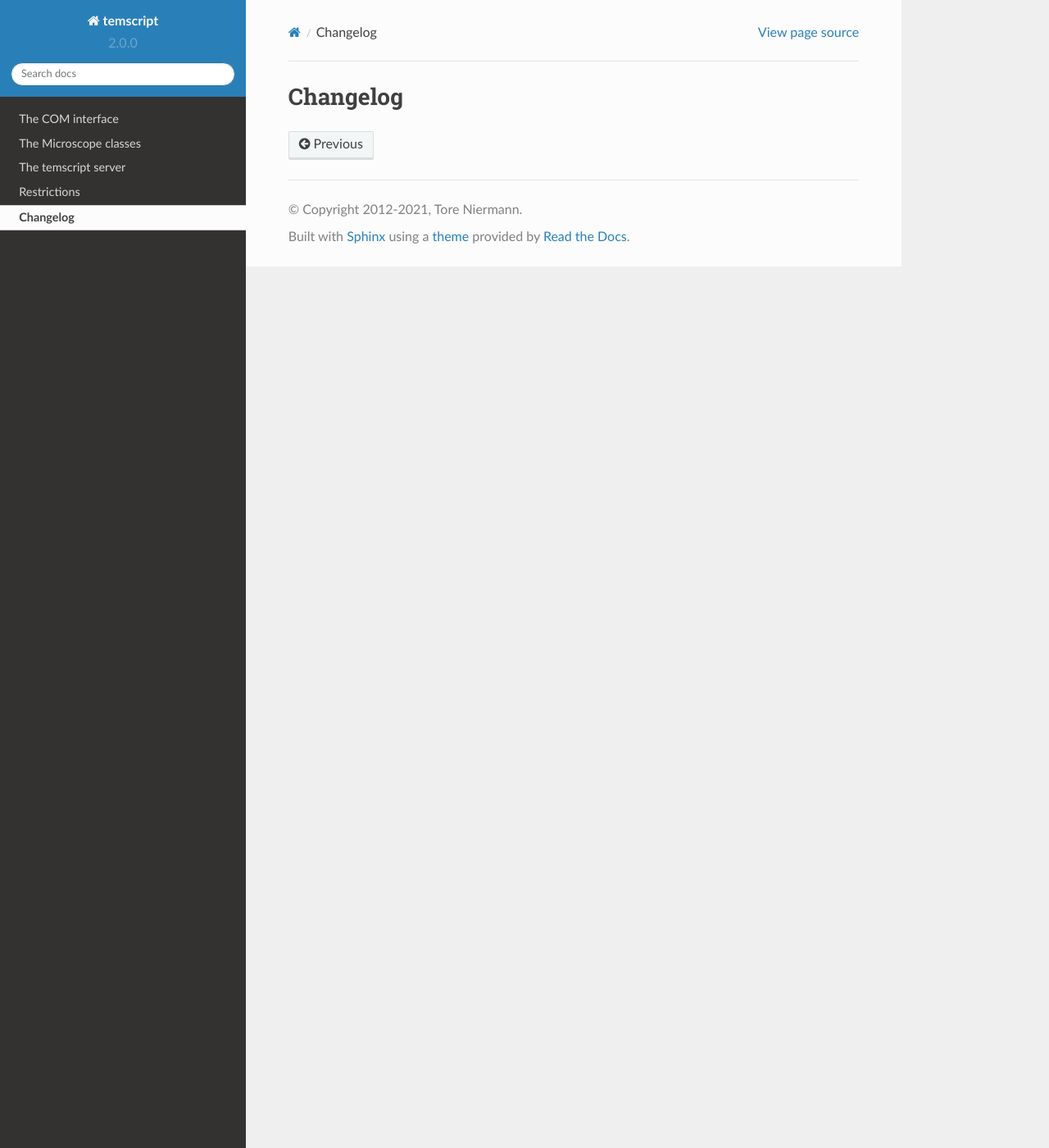
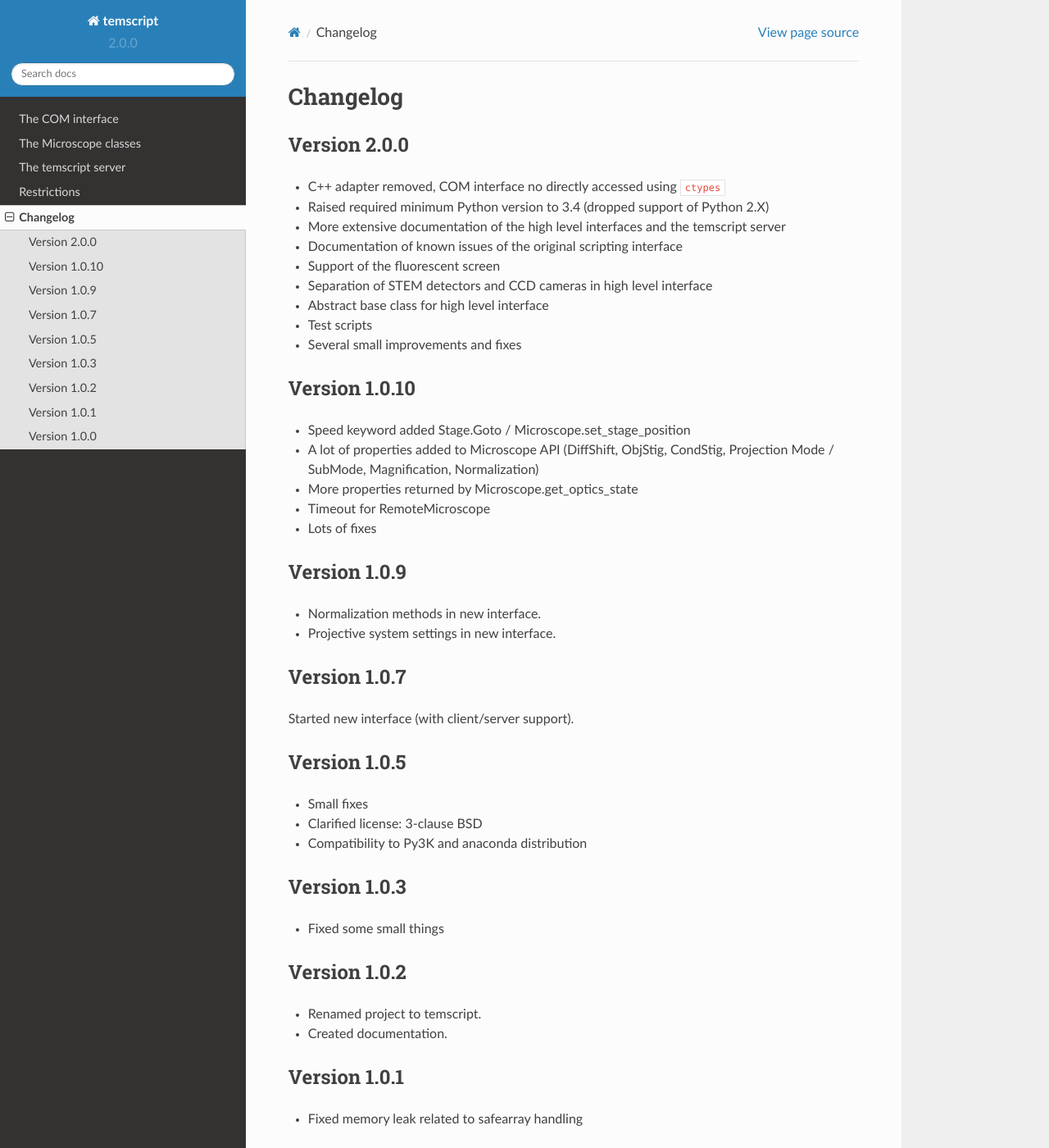
Before and after one commit to niermann/temscript, a Sphinx documentation site: the page built from docs/changelog.rst, in a window 1280 px wide and 1400 px high. Shown: the whole window at 82% size. Built offline with Sphinx 7.4.7 and the Read the Docs theme 2.0.0, drawn with Linux system fonts in a browser that asks for light colours; some of the changed text lies outside the part shown.

Commit message:
Updated documentation and packaging

```diff
--- a/docs/changelog.rst
+++ b/docs/changelog.rst
@@ -1,2 +1,63 @@
 Changelog
 =========
+
+Version 2.0.0
+^^^^^^^^^^^^^
+
+* C++ adapter removed, COM interface no directly accessed using ``ctypes``
+* Raised required minimum Python version to 3.4 (dropped support of Python 2.X)
+* More extensive documentation of the high level interfaces and the temscript server
+* Documentation of known issues of the original scripting interface
+* Support of the fluorescent screen
+* Separation of STEM detectors and CCD cameras in high level interface
+* Abstract base class for high level interface
+* Test scripts
+* Several small improvements and fixes
+
+Version 1.0.10
+^^^^^^^^^^^^^^
+
+* Speed keyword added Stage.Goto / Microscope.set_stage_position
+* A lot of properties added to Microscope API (DiffShift, ObjStig, CondStig, Projection Mode / SubMode, Magnification, Normalization)
+* More properties returned by Microscope.get_optics_state
+* Timeout for RemoteMicroscope
+* Lots of fixes
+
+Version 1.0.9
+^^^^^^^^^^^^^
+
+* Normalization methods in new interface.
+* Projective system settings in new interface.
+
+Version 1.0.7
+^^^^^^^^^^^^^
+
+Started new interface (with client/server support).
+
+Version 1.0.5
+^^^^^^^^^^^^^
+
+* Small fixes
+* Clarified license: 3-clause BSD
+* Compatibility to Py3K and anaconda distribution
+
+Version 1.0.3
+^^^^^^^^^^^^^
+
+* Fixed some small things
+
+Version 1.0.2
+^^^^^^^^^^^^^
+
+* Renamed project to temscript.
+* Created documentation.
+
+Version 1.0.1
+^^^^^^^^^^^^^
+
+* Fixed memory leak related to safearray handling
+
+Version 1.0.0
+^^^^^^^^^^^^^
+
+* Initial release
--- /dev/null
+++ b/pyproject.toml
@@ -0,0 +1,6 @@
+[build-system]
+requires = [
+    "setuptools>=17",
+    "wheel"
+]
+build-backend = "setuptools.build_meta"
```
Also changed, not shown: CHANGELOG.txt (deleted, +0 -30 lines), README.md (added, +99 -0 lines), README.txt (deleted, +0 -90 lines), setup.py (+34 -34 lines), 3 other files.
